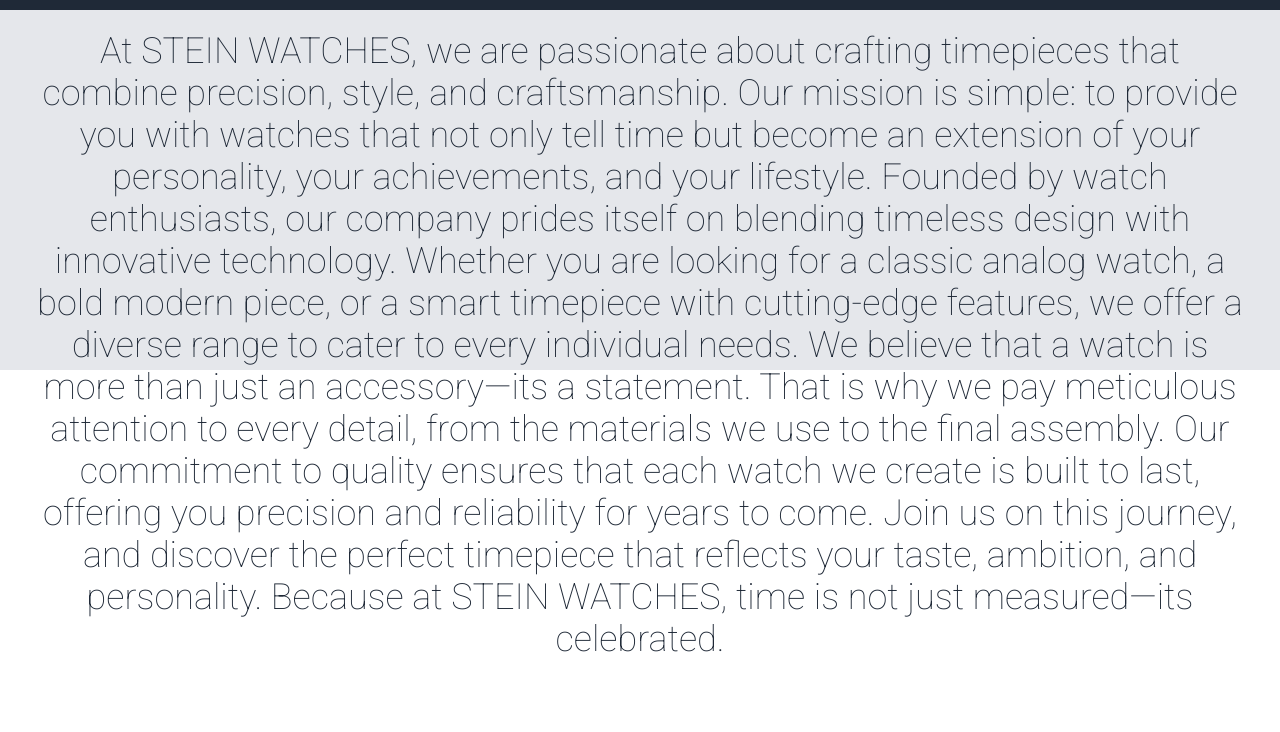
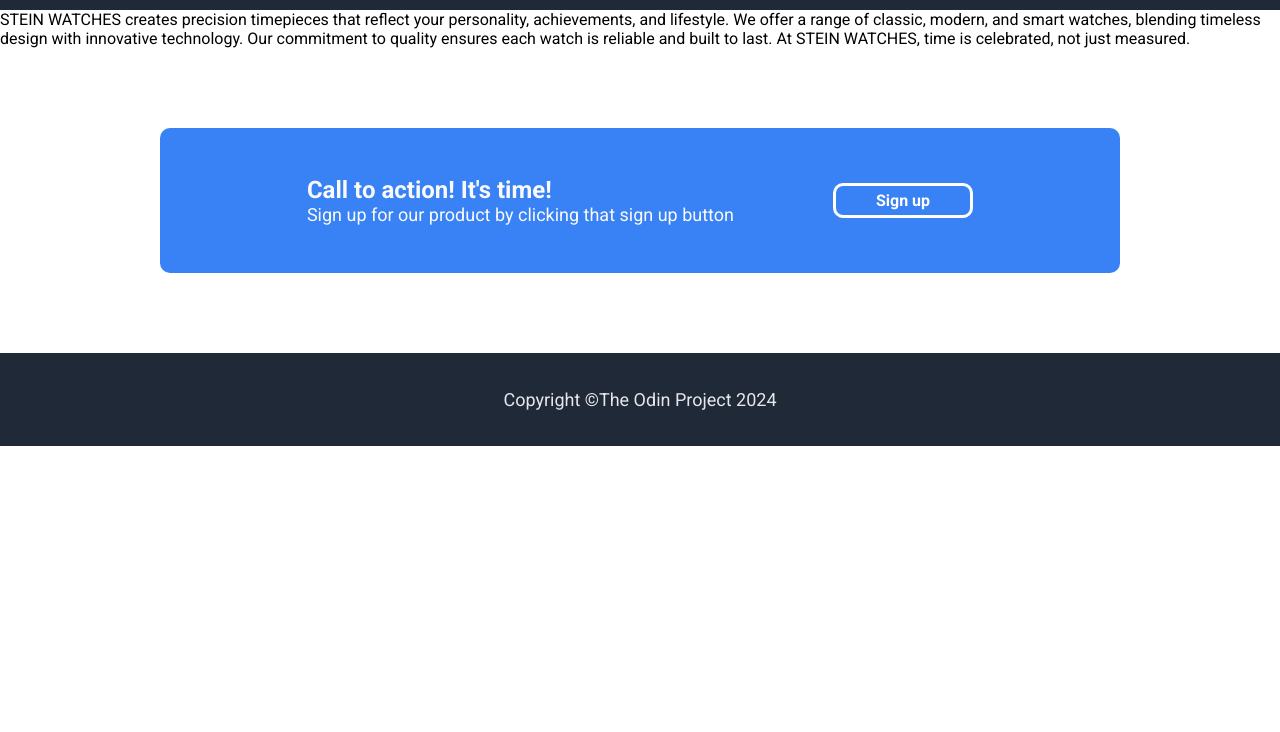
Before and after one commit to AKWANA686/Project-landing-page, a plain HTML site: page about-us.html in a window 1280 px wide. Shown: the part 38-770 px from the top of the page. Drawn offline with Linux system fonts and the light colour scheme.

Commit message:
An about us page on the project LANDING PAGE

```diff
--- a/about-us.html
+++ b/about-us.html
@@ -25,15 +25,11 @@
             </div>
         </div>
     </header>
-    <div class="quote">
-        <div id="quotes">
-            At STEIN WATCHES, we are passionate about crafting timepieces that combine precision, style, and craftsmanship. Our mission is simple: to provide you with watches that not only tell time but become an extension of your personality, your achievements, and your lifestyle.
-
-                Founded by watch enthusiasts, our company prides itself on blending timeless design with innovative technology. Whether you are looking for a classic analog watch, a bold modern piece, or a smart timepiece with cutting-edge features, we offer a diverse range to cater to every individual needs.
-
-                We believe that a watch is more than just an accessory—its a statement. That is why we pay meticulous attention to every detail, from the materials we use to the final assembly. Our commitment to quality ensures that each watch we create is built to last, offering you precision and reliability for years to come.
-
-                Join us on this journey, and discover the perfect timepiece that reflects your taste, ambition, and personality. Because at STEIN WATCHES, time is not just measured—its celebrated.
+    <div class="about">
+        <div id="about-us">
+        STEIN WATCHES creates precision timepieces that reflect your personality, achievements, and lifestyle. We offer a range
+        of classic, modern, and smart watches, blending timeless design with innovative technology. Our commitment to quality
+        ensures each watch is reliable and built to last. At STEIN WATCHES, time is celebrated, not just measured.
         </div>
     </div>
 
@@ -46,7 +42,7 @@
     </div>
 
     <div class="footer">
-        <p>Copyright The Odin Project 2024</p>
+        <p>Copyright &copyThe Odin Project 2024</p>
     </div>
 </body>
 </html>
```
